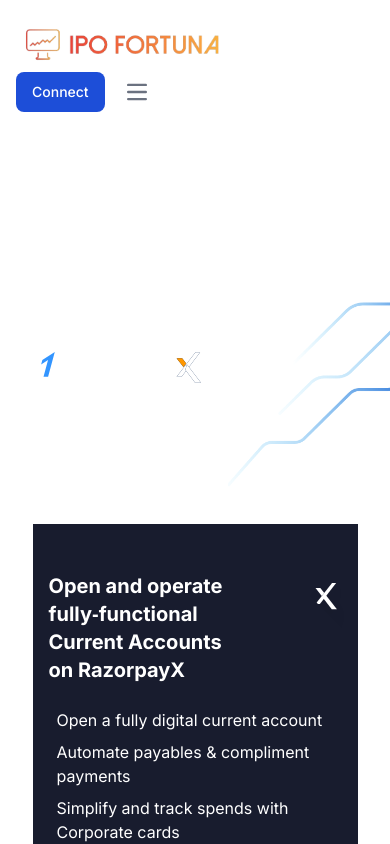
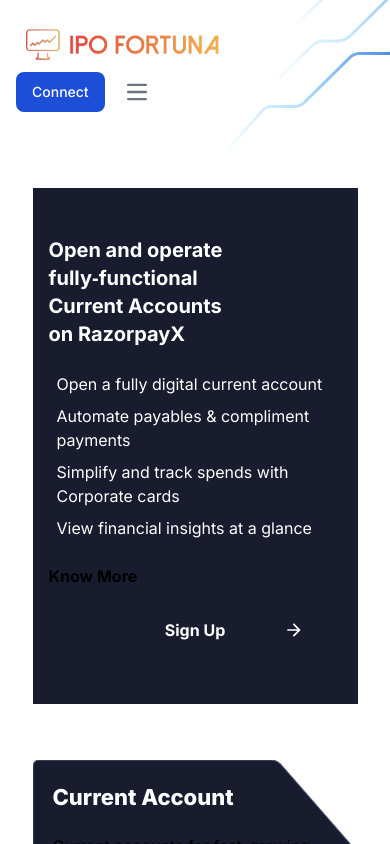
Before and after one commit to ameypte/ipo-web3, a Next.js app: page /dashboard in a window 390 px wide. Shown: the top 844 px of the page. Built offline with nearby package versions, Linux system fonts and the light colour scheme.

Commit message:
dashboard_done

```diff
--- a/app/dashboard/page.js
+++ b/app/dashboard/page.js
@@ -9,29 +9,12 @@
         <div>
             <NavBar />
             <section
-        class=" bg-no-repeat bg-cover pt-[10rem] pb-[180px] md:pb-[500px] "
+        class=" bg-no-repeat bg-cover  "
       >
         <div class="w-10/12 md:w-11/12 max-w-[1080px] mx-auto relative pt-4">
 
-          <h2
-            class="hidden md:block font-mullish text-center text-2xl leading-[1.2] text-white font-extrabold"
-          >
-            Explore Razorpay Business Banking
-          </h2>
 
-          <h2
-            class="inline-block md:hidden font-mullish text-[2.5rem] leading-[1.2] font-extrabold mx-auto text-white"
-          >
-            Explore
-            <img
-              src="./razorpayX.svg"
-              width="168px"
-              loading="lazy"
-              height="32px"
-              alt="razorpayX"
-            />
-            <span class="text-greenLight">Business Banking</span>
-          </h2>
+
           <div
             class="w-6 h-1 bg-greenLight md:mx-auto mt-4 mb-6 md:mb-20"
           ></div>
@@ -53,10 +36,7 @@
             />
             <div class="w-full p-4 md:p-10 py-12 bg-[#181c2e] z-20">
 
-              <img
-                src="./Xicon.svg"
-                class="bg-lightBlue absolute right-2 top-12 w-12 h-12 rounded-full z-10 featureCardIcon transition-all duration-200 drop-shadow-xl md:hidden"
-              />
+
 
               <div
                 class="absolute border-t-[6rem] border-l-[6rem] border-t-transparent border-l-[#181c2e] z-20 top-6 right-0 md:hidden"
@@ -73,16 +53,9 @@
                 <h3
                   class="hidden md:block font-mullish text-xl md:leading-10 md:text-[28px] font-bold md:max-w-[500px] max-w-[190px] text-white"
                 >
-                  Manage your company’s finances with
-                  <img
-                    src="./images/razorpayX.svg"
-                    width="168px"
-                    loading="lazy"
-                    height="32px"
-                    alt="razorpayX"
-                    class="inline"
-                  />
-                  <span class="text-greenLight">Business Banking</span>
+                  IPO Information
+
+                  <div class="text-green-400">Tata Power</div>
                 </h3>
 
                 <ul class="space-y-2 my-6 md:my-0">
@@ -147,7 +120,7 @@
                 </div>
               </div>
               <img
-                src="./buisness-banking.png"
+                src="./tata.jpg"
                 alt="payment suite"
                 class="hidden md:block md:max-w-[400px] lg:max-w-[600px] absolute right-0 lg:top-0 bottom-0 z-[5]"
               />
```
